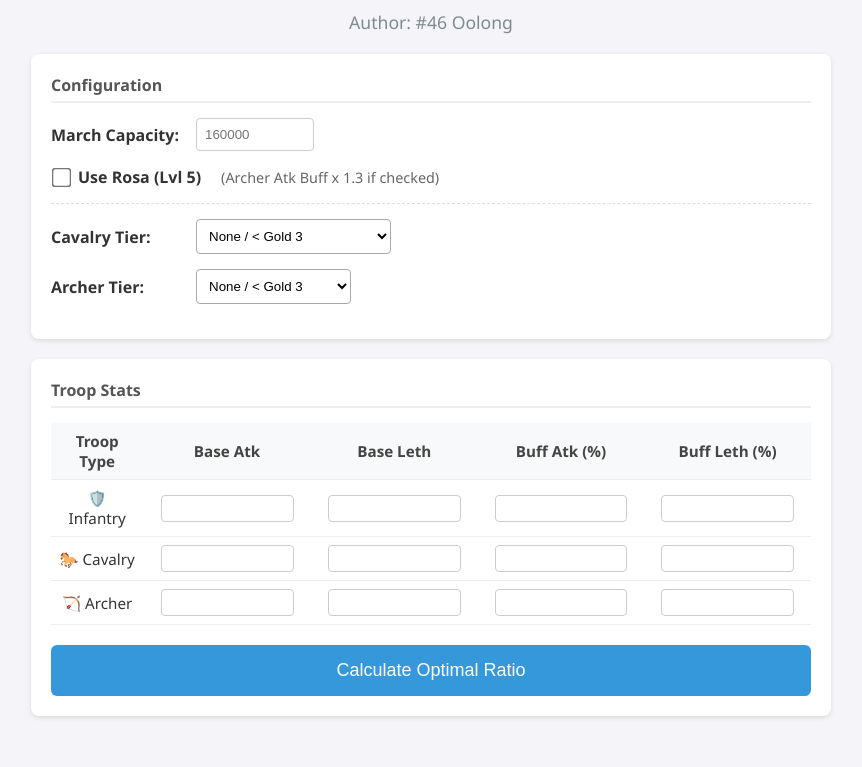
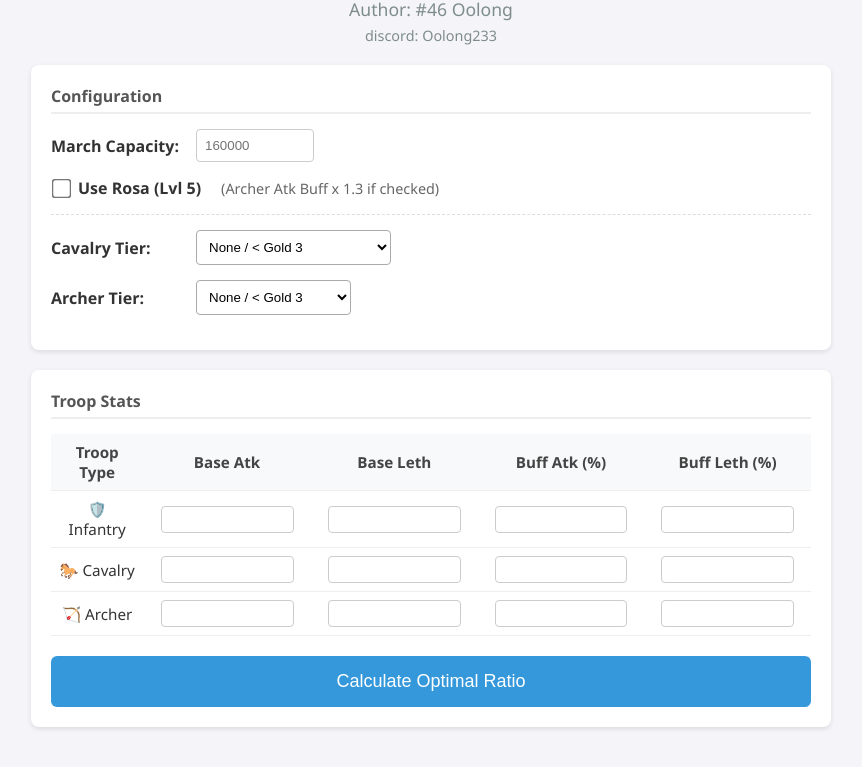
Before and after one commit to Tianyun233/troop-calculator-2.0, a plain HTML site: page index.html in a window 1280 px wide. Shown: the part 121-888 px from the top of the page, without its empty margins (209-1071 px from the left). Drawn offline with Linux system fonts and the light colour scheme.

Commit message:
Update index.html

```diff
--- a/index.html
+++ b/index.html
@@ -13,7 +13,8 @@
         select#langSelector { padding: 5px; border-radius: 4px; border: 1px solid #ccc; }
 
         h1 { text-align: center; color: #2c3e50; margin-bottom: 5px; }
-        .author-credit { text-align: center; color: #7f8c8d; margin-bottom: 20px; font-size: 1.1em; }
+        .author-credit, .author-contact { text-align: center; color: #7f8c8d; font-size: 1.1em; margin: 0 0 5px 0; }
+        .author-contact { margin-bottom: 20px; font-size: 0.9em; } /* 新增联系方式样式，使其略小一些 */
 
         .card { background: white; padding: 20px; border-radius: 8px; box-shadow: 0 2px 5px rgba(0,0,0,0.1); margin-bottom: 20px; }
         .section-title { font-weight: bold; margin-bottom: 15px; border-bottom: 2px solid #eee; padding-bottom: 5px; color: #555; }
@@ -65,7 +66,9 @@
     <p class="author-credit">
         <span data-i18n="author_label">作者</span>: <span id="authorName">#46 烏龍</span>
     </p>
-
+    <p class="author-contact">
+        discord: Oolong233
+    </p>
     <div class="card">
         <div class="section-title" data-i18n="config_title">战术配置</div>
 
```
